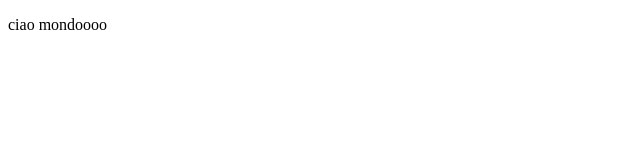
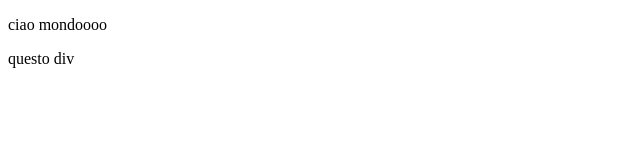
Before and after one commit to nehabht/prova, a plain HTML site: page index.html in a window 1280 px wide. Shown: the full height of the page, 0-640 px from the left. Drawn offline with Linux system fonts and the light colour scheme.

Commit message:
modifica sul nuovo branch

```diff
--- a/index.html
+++ b/index.html
@@ -8,6 +8,9 @@
 <body>
 
     <p>ciao mondoooo</p>
+    <div>
+        questo div
+    </div>
 
 </body>
 </html>
```
